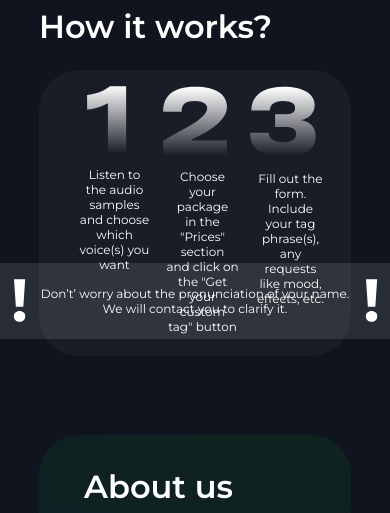
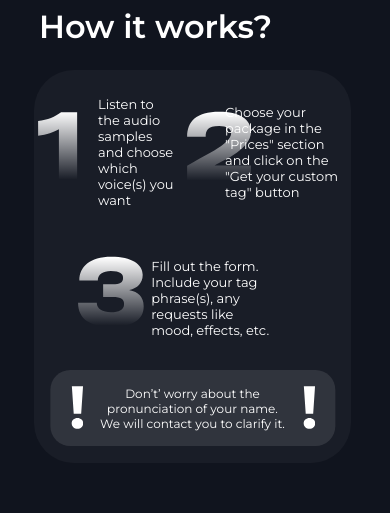
Before and after one commit to DmitryKonovets0/Voice-Tag-Lab, a React (Create React App) app: page / in a window 390 px wide. Shown: the part 767-1280 px from the top of the page. Built offline with nearby package versions, Linux system fonts and the light colour scheme.

Commit message:
Implement media styles from 425px to 768px in second section

```diff
--- a/src/components/how/how-media.scss
+++ b/src/components/how/how-media.scss
@@ -14,7 +14,7 @@
 @media ( max-width: 992px ) {
   .how {
     &__wrapper {
-      height: 286px;
+      min-height: 286px;
       padding-top: 16px;
       &_item{
         flex-direction: column;
@@ -35,3 +35,61 @@
     }
   }
 }
+@media ( max-width: 768px ) {
+  .how{
+    &__wrapper{
+      display: grid;
+      grid-template-columns: 42% 49%;
+      gap: 5%;
+      justify-content: unset;
+      padding-left: 0;
+      margin-left: -5px;
+      &_descr{
+        max-width:100%;
+        font-size: 13px;
+      }
+      &_item{
+        width: 113%;
+        &:nth-child(3){
+          width: 160%;
+          margin-top: 10px;
+          margin-left: 36%;
+          .how__wrapper_descr{
+            margin-left: 43px;
+          }
+        }
+      }
+      &_number{
+        width: 30px;
+      }
+      &_wrapper{
+        width: 90%;
+      }
+    }
+  }
+
+  }
+
+@media ( max-width: 425px ) {
+  .how{
+    &__wrapper{
+      height: 393px;
+      gap: 30px;
+      flex-direction: column;
+      &_item{
+        flex-direction:row;
+        &:nth-child(1){
+          margin-left: 4px;
+          .how__wrapper_descr{
+            margin-left: 30px;
+          }
+        }
+      }
+      &_descr{
+        width: 245px;
+        text-align: left;
+        margin-left: 8px;
+      }
+    }
+  }
+}
--- a/src/components/how/how.jsx
+++ b/src/components/how/how.jsx
@@ -17,22 +17,22 @@ export default class How extends Component {
                 <div className="how__wrapper">
                     <div className="how__wrapper_item">
                         <div className="how__wrapper_number"><img src={one} alt="" className="how__wrapper_img"/></div>
-                        <div className="how__wrapper_descr">Listen to the audio <br/> samples and choose <br/> which voice(s) you <br/> want
+                        <div className="how__wrapper_descr">Listen to the audio  samples and choose  which voice(s) you  want
                         </div>
                     </div>
                     <div className="how__wrapper_item">
                         <div className="how__wrapper_number"><img src={two} alt="" className="how__wrapper_img"/></div>
-                        <div className="how__wrapper_descr">Choose your package <br/> in the "Prices" section <br/> and click on the "Get your <br/> custom tag" button
+                        <div className="how__wrapper_descr">Choose your package  in the "Prices" section  and click on the "Get your  custom tag" button
                         </div>
                     </div>
                     <div className="how__wrapper_item">
                         <div className="how__wrapper_number"><img src={three} alt="" className="how__wrapper_img"/></div>
-                        <div className="how__wrapper_descr">Fill out the form. <br/> Include your tag <br/> phrase(s), any requests <br/> like mood, effects, etc.
+                        <div className="how__wrapper_descr">Fill out the form.  Include your tag  phrase(s), any requests  like mood, effects, etc.
                         </div>
                     </div>
                     <div className="how__wrapper_wrapper">
                         <img src={exclamationMark} className="how__wrapper_wrapper_img"></img>
-                        <div className="how__wrapper_wrapper_descr">Don’t’ worry about the pronunciation of your name. <br/> We will contact you to clarify it.</div>
+                        <div className="how__wrapper_wrapper_descr">Don’t’ worry about the pronunciation of your name.  We will contact you to clarify it.</div>
                         <img src={exclamationMark} className="how__wrapper_wrapper_img"></img>
 
                     </div>
--- a/src/components/how/how.scss
+++ b/src/components/how/how.scss
@@ -1,6 +1,5 @@
 .how{
   padding: 75px 0 100px 0;
-  height: 503px;
   &__title{
     font-size: 32px;
     font-weight: 600;
@@ -13,7 +12,7 @@
     margin-top: 24px;
     display: flex;
     justify-content: space-between;
-    height: 266px;
+    min-height: 266px;
     background-color: rgba(255, 255, 255, 0.04);
     &_item{
       display: flex;
--- a/src/components/promo/promo.scss
+++ b/src/components/promo/promo.scss
@@ -1,7 +1,10 @@
 .promo {
     height: 699px;
     padding: 24px 0 54px 0;
-    background: url("../../img/bg/firstBg.svg")center center/cover no-repeat ;
+    background: url("../../img/bg/firstBg.svg")center center/cover no-repeat  ;
+
+
+
     a{
         text-decoration: none;
     }
```
